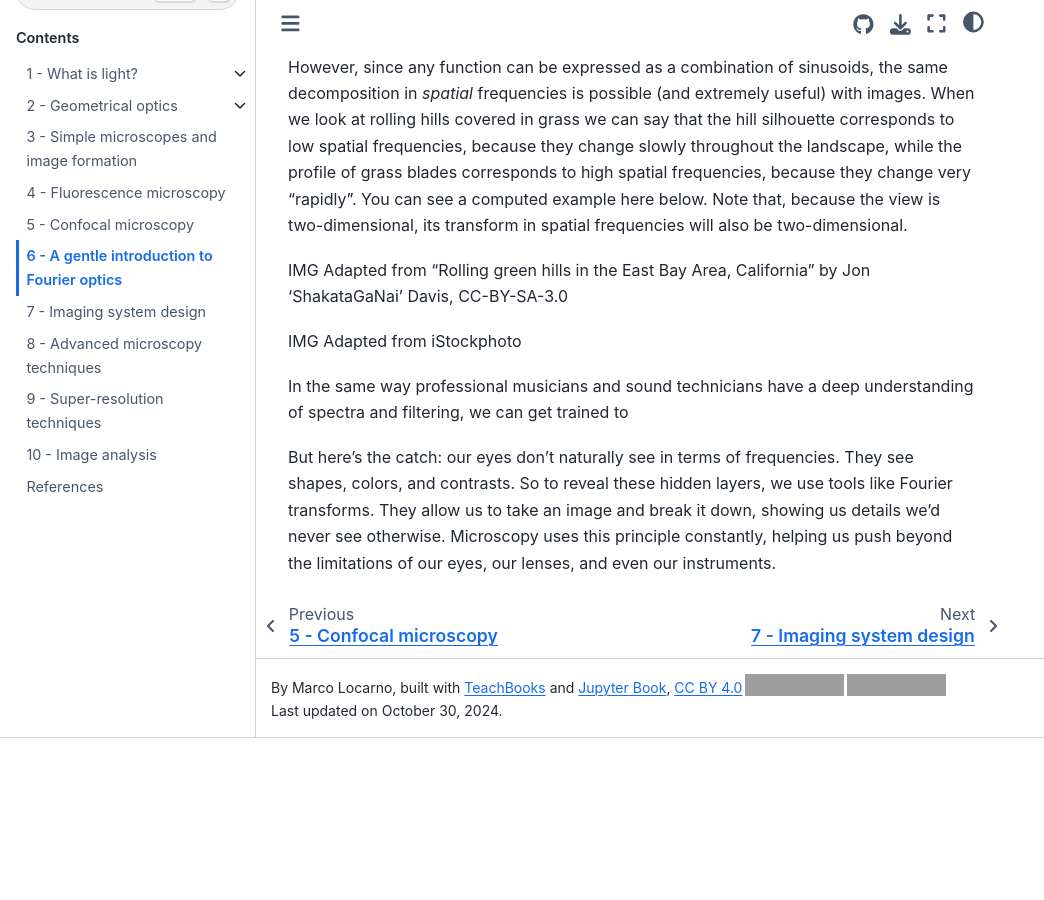
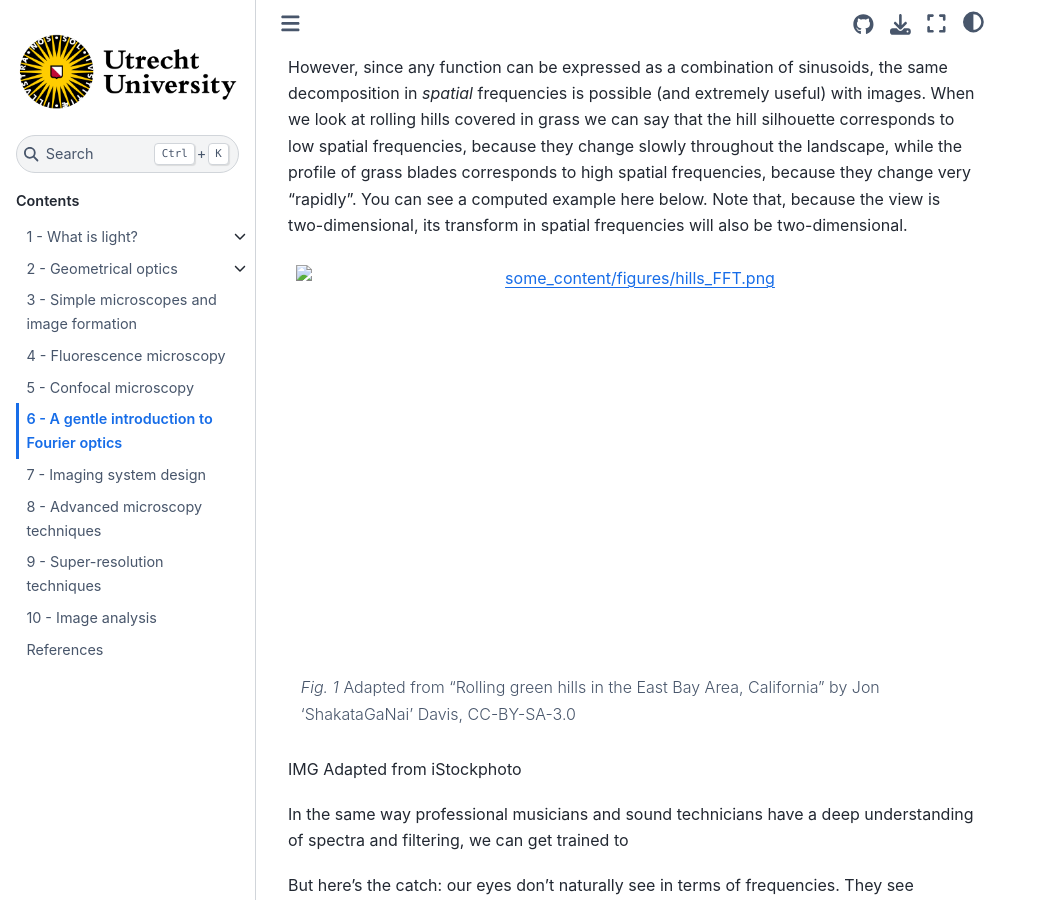
Before and after one commit to MarcoLoc95/ALMB, a Jupyter Book: the page built from book/some_content/chap6.md, in a window 1280 px wide and 900 px high, scrolled down 383 px. Shown: the whole window, without its empty margins (0-1044 px from the left). Built offline with Jupyter Book 1.0.4 settings and Sphinx 7.4.7 and the Sphinx Book theme 1.1.4, drawn with Linux system fonts in a browser that asks for light colours; comment, search, counter and statistics services are not loaded; before the commit the page ends 1121 px from its top, so only the background shows below that; grey boxes are pictures that could not be loaded.

Commit message:
Update chap6.md

````diff
--- a/book/some_content/chap6.md
+++ b/book/some_content/chap6.md
@@ -4,9 +4,14 @@
 
 However, since any function can be expressed as a combination of sinusoids, the same decomposition in _spatial_ frequencies is possible (and extremely useful) with images. When we look at rolling hills covered in grass we can say that the hill silhouette corresponds to low spatial frequencies, because they change slowly throughout the landscape, while the profile of grass blades corresponds to high spatial frequencies, because they change very "rapidly". You can see a computed example here below. Note that, because the view is two-dimensional, its transform in spatial frequencies will also be two-dimensional.
 
-IMG
+```{figure} figures/hills_FFT.png
+---
+height: 400
+name: HillsFFT
+align: center
+---
 Adapted from "Rolling green hills in the East Bay Area, California" by Jon 'ShakataGaNai' Davis, CC-BY-SA-3.0
-
+```
 
 IMG
 Adapted from iStockphoto
````
